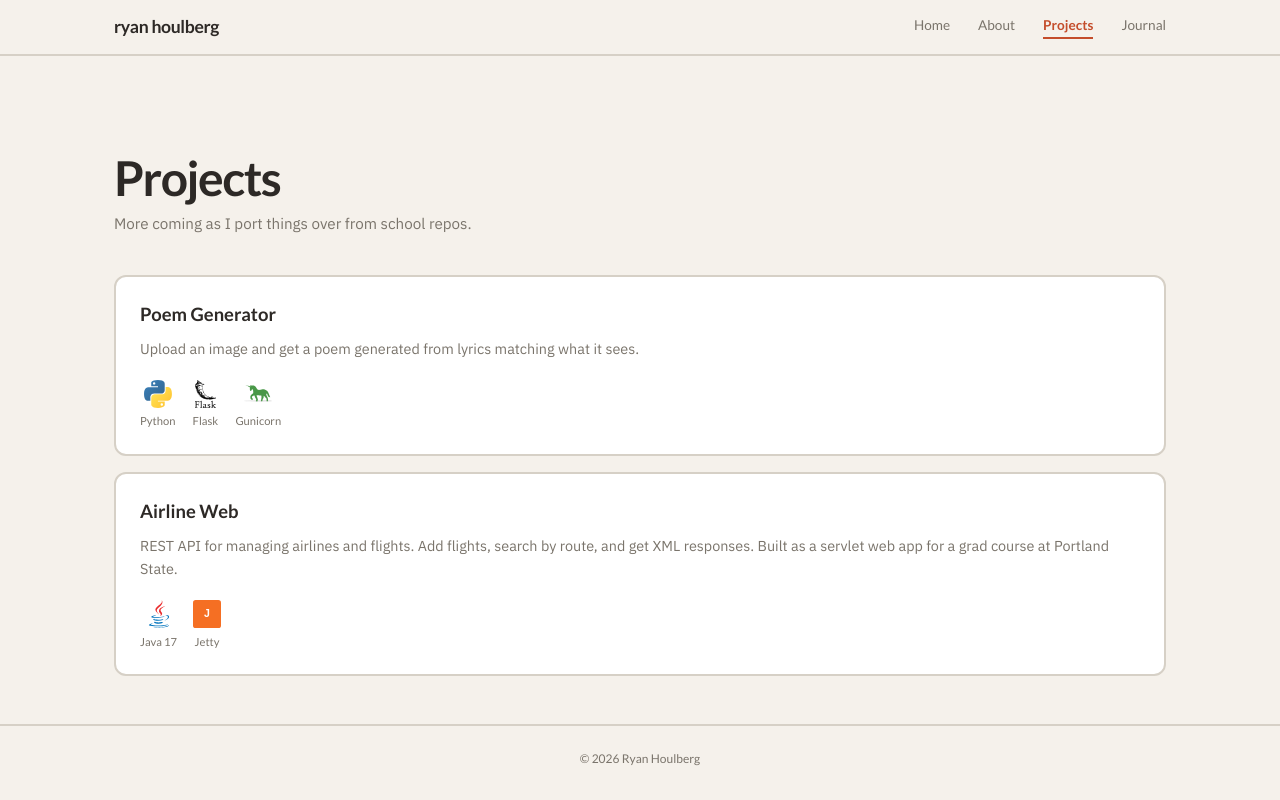
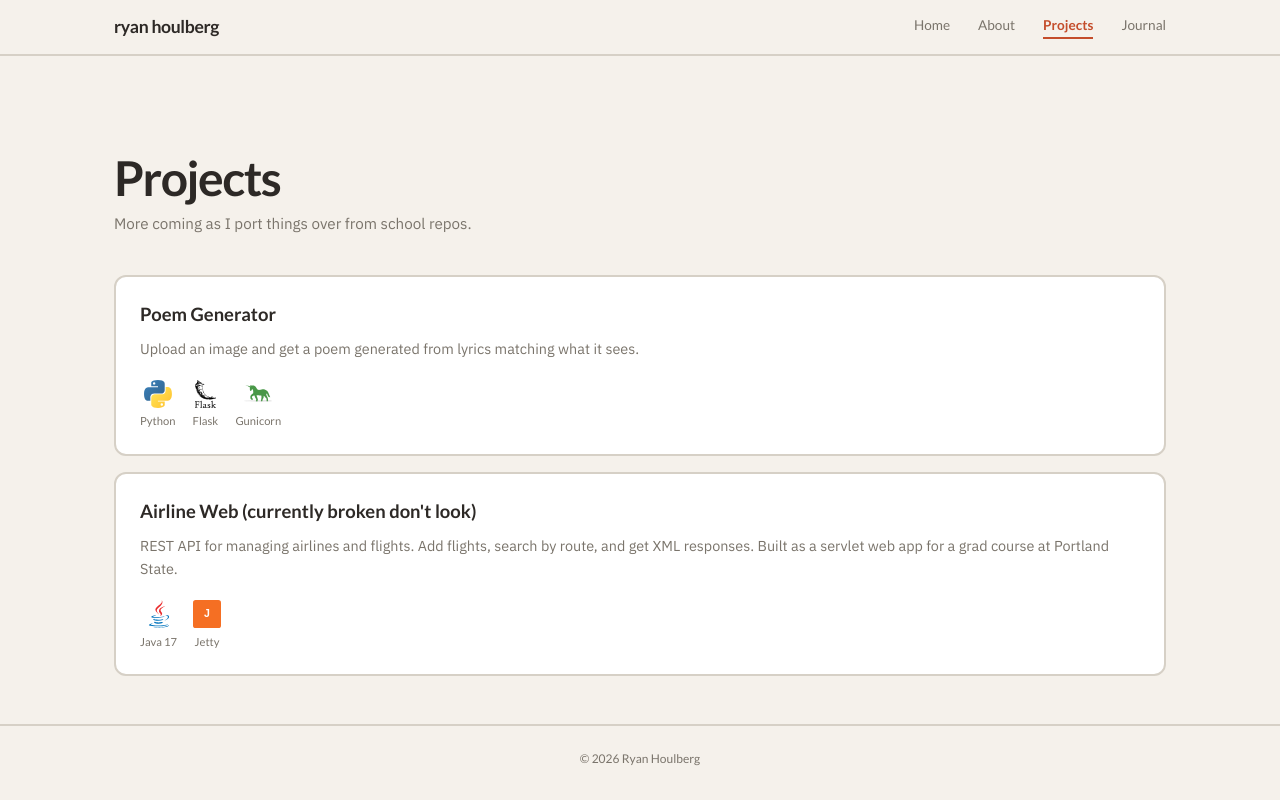
Before and after one commit to rho2-pdx/dev_site, a Next.js app: page /projects in a window 1280 px wide. Built offline with nearby package versions, Linux system fonts and the light colour scheme.

Commit message:
Update page.tsx

```diff
--- a/app/projects/page.tsx
+++ b/app/projects/page.tsx
@@ -12,7 +12,7 @@ export default function Projects() {
       ],
     },
     {
-      name: "Airline Web",
+      name: "Airline Web (currently broken don't look)",
       href: "/projects/airline-web/",
       description:
         "REST API for managing airlines and flights. Add flights, search by route, and get XML responses. Built as a servlet web app for a grad course at Portland State.",
```
